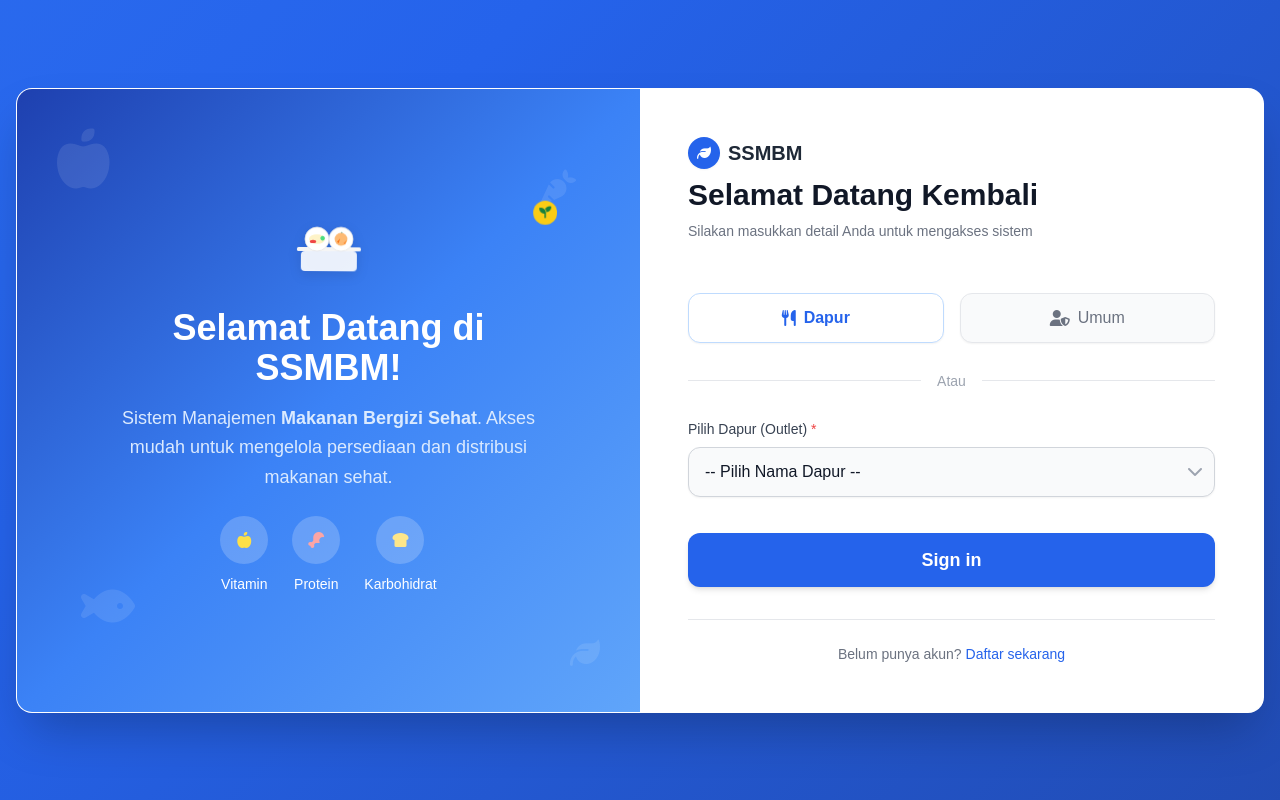
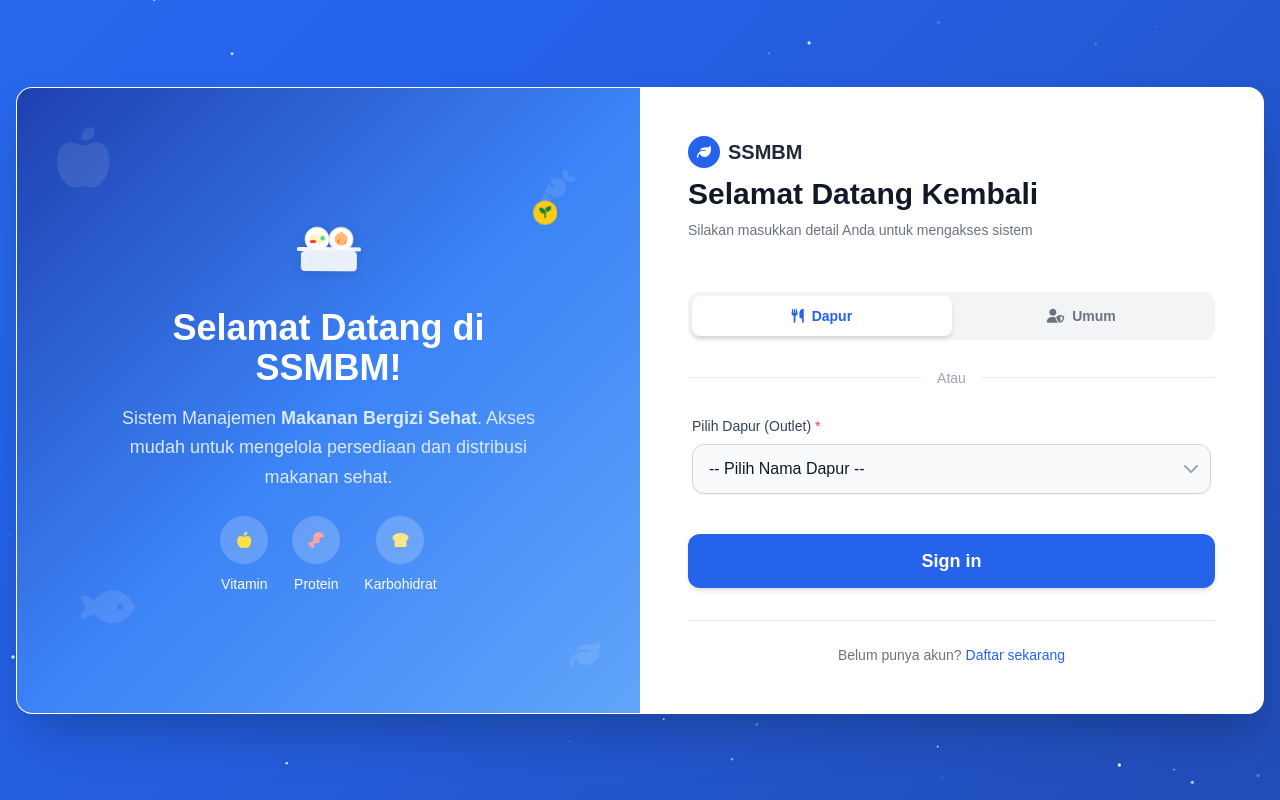
Before and after one commit to ahmadfatoni2025/SCS-Banjarnegara, a PHP site: page /login.php in a window 1280 px wide. Run offline with PHP 8.4, Linux system fonts and the light colour scheme; data comes from the database, SQL or seed files in the repository; some libraries are stand-ins or nearby versions; some web fonts are replaced.

Commit message:
feat: enhance login page with animated star canvas and sliding tab transition UI

```diff
--- a/login.php
+++ b/login.php
@@ -316,6 +316,7 @@ if ($_SERVER["REQUEST_METHOD"] == "POST") {
 <body class="min-h-screen flex items-center justify-center p-4 mobile-optimized">
 
     <div class="animated-bg" id="mainBackground"></div>
+    <canvas id="stars-canvas" class="fixed inset-0 pointer-events-none" style="z-index: -1;"></canvas>
 
     <div class="floating-element" id="floating1" style="width: 100px; height: 100px; top: 10%; left: 10%; animation-delay: 0s;"></div>
     <div class="floating-element" id="floating2" style="width: 150px; height: 150px; top: 70%; left: 80%; animation-delay: 5s;"></div>
@@ -407,13 +408,16 @@ if ($_SERVER["REQUEST_METHOD"] == "POST") {
 
                 <form class="space-y-5" method="POST" action="login.php">
                     <input type="hidden" name="login_type" id="login_type" value="<?php echo htmlspecialchars($active_tab); ?>">
+                                    <!-- Tabs -->
+                    <div class="relative flex p-1 bg-gray-100 rounded-xl">
+                        <!-- Sliding Background Indicator -->
+                        <div id="tab-indicator" class="absolute top-1 bottom-1 left-1 rounded-lg bg-white shadow-md transition-all duration-300 ease-out"
+                             style="width: calc(50% - 4px); transform: <?php echo $active_tab === 'umum' ? 'translateX(100%)' : 'translateX(0)'; ?>;"></div>
 
-                    <!-- Tabs -->
-                    <div class="flex space-x-4">
-                        <button type="button" id="tab-dapur" class="flex-1 py-3 px-4 rounded-xl border <?php echo $active_tab === 'dapur' ? 'border-blue-200 bg-white shadow-sm text-blue-600 font-semibold' : 'border-gray-200 bg-gray-50 shadow-sm text-gray-500 font-medium hover:text-gray-700'; ?> transition-all duration-300 flex items-center justify-center" onclick="switchTab('dapur')">
+                        <button type="button" id="tab-dapur" class="relative z-10 flex-1 py-2.5 px-4 text-center text-sm font-semibold rounded-lg transition-colors duration-300 flex items-center justify-center <?php echo $active_tab === 'dapur' ? 'text-blue-600' : 'text-gray-500 hover:text-gray-700'; ?>" onclick="switchTab('dapur')">
                             <i class="fas fa-utensils mr-2"></i>Dapur
                         </button>
-                        <button type="button" id="tab-umum" class="flex-1 py-3 px-4 rounded-xl border <?php echo $active_tab === 'umum' ? 'border-blue-200 bg-white shadow-sm text-blue-600 font-semibold' : 'border-gray-200 bg-gray-50 shadow-sm text-gray-500 font-medium hover:text-gray-700'; ?> transition-all duration-300 flex items-center justify-center" onclick="switchTab('umum')">
+                        <button type="button" id="tab-umum" class="relative z-10 flex-1 py-2.5 px-4 text-center text-sm font-semibold rounded-lg transition-colors duration-300 flex items-center justify-center <?php echo $active_tab === 'umum' ? 'text-blue-600' : 'text-gray-500 hover:text-gray-700'; ?>" onclick="switchTab('umum')">
                             <i class="fas fa-user-shield mr-2"></i>Umum
                         </button>
                     </div>
@@ -425,29 +429,22 @@ if ($_SERVER["REQUEST_METHOD"] == "POST") {
                         <div class="flex-grow border-t border-gray-200"></div>
                     </div>
 
-                    <div id="form-dynamic-fields" class="transition-opacity duration-500 ease-in-out opacity-100">
-                        <!-- Username Input (Hidden for Dapur) -->
-                        <div class="transform transition-all duration-500<?php echo $active_tab === 'dapur' ? ' hidden' : ''; ?>" id="usernameInputContainer">
-                            <label for="username" class="block text-sm font-medium text-gray-700 mb-2">
-                                Username / Email <span class="text-red-500">*</span>
-                            </label>
-                            <div class="relative">
-                                <input type="text" id="username" name="username" placeholder="Masukkan username"
-                                       class="input-focus block w-full px-4 py-3 border border-gray-300 bg-gray-50 rounded-xl shadow-sm placeholder-gray-400 focus:outline-none focus:ring-2 focus:ring-blue-500 focus:border-blue-500 text-gray-900 transition duration-300">
-                            </div>
-                        </div>
+                    <!-- Tabs Content Viewport with Height Transition -->
+                    <div class="overflow-hidden relative w-full transition-[height] duration-300 ease-in-out" id="tabs-content-viewport">
+                        <div id="tabs-content-track" class="flex transition-transform duration-300 ease-in-out items-start" style="width: 200%; transform: <?php echo $active_tab === 'dapur' ? 'translateX(0%)' : 'translateX(-50%)'; ?>;">
 
-                        <!-- Dapur Select (Shown only for Dapur) -->
-                        <div class="transform transition-all duration-500<?php echo $active_tab !== 'dapur' ? ' hidden' : ''; ?>" id="dapurSelectContainer">
+                            <!-- Dapur Pane -->
+                            <div class="w-1/2 flex-shrink-0 px-1 transition-opacity duration-300 <?php echo $active_tab === 'dapur' ? 'opacity-100' : 'opacity-0 pointer-events-none'; ?>" id="pane-dapur">
+                                <div class="mb-1">
                                     <label for="dapur_select" class="block text-sm font-medium text-gray-700 mb-2">
                                         Pilih Dapur (Outlet) <span class="text-red-500">*</span>
                                     </label>
                                     <div class="relative">
                                         <select id="dapur_select" name="username_dapur"<?php echo $active_tab === 'dapur' ? ' required' : ''; ?>
                                                 class="input-focus block w-full px-4 py-3 border border-gray-300 bg-gray-50 rounded-xl shadow-sm focus:outline-none focus:ring-2 focus:ring-blue-500 focus:border-blue-500 text-gray-900 transition duration-300 appearance-none">
-                                    <option value="" disabled selected>-- Pilih Nama Dapur --</option>
+                                            <option value="" disabled <?php echo empty($_POST['username_dapur']) ? 'selected' : ''; ?>>-- Pilih Nama Dapur --</option>
                                             <?php foreach ($dapur_users as $dapur): ?>
-                                        <option value="<?php echo htmlspecialchars($dapur); ?>"><?php echo htmlspecialchars($dapur); ?></option>
+                                                <option value="<?php echo htmlspecialchars($dapur); ?>" <?php echo (isset($_POST['username_dapur']) && $_POST['username_dapur'] === $dapur) ? 'selected' : ''; ?>><?php echo htmlspecialchars($dapur); ?></option>
                                             <?php endforeach; ?>
                                         </select>
                                         <div class="absolute right-3 top-1/2 transform -translate-y-1/2 text-gray-400 pointer-events-none">
@@ -455,8 +452,22 @@ if ($_SERVER["REQUEST_METHOD"] == "POST") {
                                         </div>
                                     </div>
                                 </div>
+                            </div>
 
-                        <div class="transform transition-all duration-500<?php echo $active_tab === 'dapur' ? ' hidden' : ''; ?>" id="passwordContainer">
+                            <!-- Umum Pane -->
+                            <div class="w-1/2 flex-shrink-0 px-1 transition-opacity duration-300 <?php echo $active_tab === 'umum' ? 'opacity-100' : 'opacity-0 pointer-events-none'; ?>" id="pane-umum">
+                                <div class="space-y-4">
+                                    <div>
+                                        <label for="username" class="block text-sm font-medium text-gray-700 mb-2">
+                                            Username / Email <span class="text-red-500">*</span>
+                                        </label>
+                                        <div class="relative">
+                                            <input type="text" id="username" name="username" placeholder="Masukkan username" value="<?php echo htmlspecialchars($_POST['username'] ?? ''); ?>"<?php echo $active_tab === 'umum' ? ' required' : ''; ?>
+                                                   class="input-focus block w-full px-4 py-3 border border-gray-300 bg-gray-50 rounded-xl shadow-sm placeholder-gray-400 focus:outline-none focus:ring-2 focus:ring-blue-500 focus:border-blue-500 text-gray-900 transition duration-300">
+                                        </div>
+                                    </div>
+
+                                    <div>
                                         <label for="password" class="block text-sm font-medium text-gray-700 mb-2">
                                             Password <span class="text-red-500">*</span>
                                         </label>
@@ -472,7 +483,7 @@ if ($_SERVER["REQUEST_METHOD"] == "POST") {
                                         </div>
                                     </div>
 
-                        <div class="flex items-center justify-between mt-2<?php echo $active_tab === 'dapur' ? ' hidden' : ''; ?>" id="forgotPasswordLink">
+                                    <div class="flex items-center justify-between">
                                         <div class="flex items-center">
                                             <input id="remember_me" name="remember_me" type="checkbox" class="h-4 w-4 text-blue-600 focus:ring-blue-500 border-gray-300 rounded cursor-pointer">
                                             <label for="remember_me" class="ml-2 block text-sm text-gray-600 cursor-pointer">
@@ -482,6 +493,9 @@ if ($_SERVER["REQUEST_METHOD"] == "POST") {
                                         <a href="./lupaPassword.php" class="text-sm font-medium text-blue-600 hover:text-blue-800 transition-colors">
                                             Lupa Password?
                                         </a>
+                                    </div>
+                                </div>
+                            </div>
                         </div>
                     </div>
 
@@ -496,7 +510,7 @@ if ($_SERVER["REQUEST_METHOD"] == "POST") {
                     <p class="text-gray-500 text-sm">
                         Belum punya akun? <a href="./daftar.php" class="text-blue-600 font-medium cursor-pointer hover:text-blue-800">Daftar sekarang</a>
                     </p>
-                </div></div>
+                </div>
             </div>
         </div>
     </div>
@@ -508,80 +522,141 @@ if ($_SERVER["REQUEST_METHOD"] == "POST") {
             const icon = iconElement.querySelector('i');
             if (input.type === "password") {
                 input.type = "text";
+                icon.classList.remove("fa-eye-slash");
+                icon.classList.add("fa-eye");
+            } else {
+                input.type = "password";
                 icon.classList.remove("fa-eye");
                 icon.classList.add("fa-eye-slash");
-            } else {
-                input.type = "password";
-                icon.classList.remove("fa-eye-slash");
-                icon.classList.add("fa-eye");
+            }
+        }
+
+        function updateViewportHeight(tab) {
+            const viewport = document.getElementById('tabs-content-viewport');
+            const activePane = document.getElementById('pane-' + tab);
+            if (viewport && activePane) {
+                viewport.style.height = activePane.offsetHeight + 'px';
             }
         }
 
         function switchTab(tab) {
             const currentTab = document.getElementById('login_type').value;
-            if (currentTab === tab) return; // Mencegah klik berulang pada tab yang sama
+            if (currentTab === tab) return;
 
             document.getElementById('login_type').value = tab;
 
             const tabUmum = document.getElementById('tab-umum');
             const tabDapur = document.getElementById('tab-dapur');
+            const tabIndicator = document.getElementById('tab-indicator');
+            const contentTrack = document.getElementById('tabs-content-track');
 
-            const usernameContainer = document.getElementById('usernameInputContainer');
-            const passwordContainer = document.getElementById('passwordContainer');
-            const forgotPasswordLink = document.getElementById('forgotPasswordLink');
-            const dapurSelectContainer = document.getElementById('dapurSelectContainer');
+            const paneDapur = document.getElementById('pane-dapur');
+            const paneUmum = document.getElementById('pane-umum');
 
             const usernameInput = document.getElementById('username');
             const passwordInput = document.getElementById('password');
             const dapurSelect = document.getElementById('dapur_select');
 
-            const activeClass = "flex-1 py-3 px-4 rounded-xl border border-blue-200 bg-white shadow-sm text-blue-600 font-semibold transition-all duration-300 flex items-center justify-center";
-            const inactiveClass = "flex-1 py-3 px-4 rounded-xl border border-gray-200 bg-gray-50 shadow-sm text-gray-500 font-medium hover:text-gray-700 transition-all duration-300 flex items-center justify-center";
+            if (tab === 'dapur') {
+                // Animate indicator
+                tabIndicator.style.transform = 'translateX(0)';
+                tabDapur.className = "relative z-10 flex-1 py-2.5 px-4 text-center text-sm font-semibold rounded-lg transition-colors duration-300 flex items-center justify-center text-blue-600";
+                tabUmum.className = "relative z-10 flex-1 py-2.5 px-4 text-center text-sm font-semibold rounded-lg transition-colors duration-300 flex items-center justify-center text-gray-500 hover:text-gray-700";
 
-            const formContainer = document.getElementById('form-dynamic-fields');
-
-            // 1. Fade out animasi
-            formContainer.classList.remove('opacity-100');
-            formContainer.classList.add('opacity-0');
-
-            // 2. Tunggu sebentar, lalu ubah konten (saat transparan)
-            setTimeout(() => {
-                if (tab === 'dapur') {
-                    tabDapur.className = activeClass;
-                    tabUmum.className = inactiveClass;
-
-                    dapurSelectContainer.classList.remove('hidden');
-                    usernameContainer.classList.add('hidden');
-                    passwordContainer.classList.add('hidden');
-                    forgotPasswordLink.classList.add('hidden');
+                // Slide track & opacity
+                contentTrack.style.transform = 'translateX(0%)';
+                paneDapur.classList.remove('opacity-0', 'pointer-events-none');
+                paneDapur.classList.add('opacity-100');
+                paneUmum.classList.remove('opacity-100');
+                paneUmum.classList.add('opacity-0', 'pointer-events-none');
 
                 dapurSelect.required = true;
                 usernameInput.required = false;
                 passwordInput.required = false;
             } else {
-                    tabUmum.className = activeClass;
-                    tabDapur.className = inactiveClass;
+                // Animate indicator
+                tabIndicator.style.transform = 'translateX(100%)';
+                tabUmum.className = "relative z-10 flex-1 py-2.5 px-4 text-center text-sm font-semibold rounded-lg transition-colors duration-300 flex items-center justify-center text-blue-600";
+                tabDapur.className = "relative z-10 flex-1 py-2.5 px-4 text-center text-sm font-semibold rounded-lg transition-colors duration-300 flex items-center justify-center text-gray-500 hover:text-gray-700";
 
-                    dapurSelectContainer.classList.add('hidden');
-                    usernameContainer.classList.remove('hidden');
-                    passwordContainer.classList.remove('hidden');
-                    forgotPasswordLink.classList.remove('hidden');
+                // Slide track & opacity
+                contentTrack.style.transform = 'translateX(-50%)';
+                paneUmum.classList.remove('opacity-0', 'pointer-events-none');
+                paneUmum.classList.add('opacity-100');
+                paneDapur.classList.remove('opacity-100');
+                paneDapur.classList.add('opacity-0', 'pointer-events-none');
 
                 dapurSelect.required = false;
                 usernameInput.required = true;
                 passwordInput.required = true;
             }
 
-                // 3. Fade in animasi kembali
-                setTimeout(() => {
-                    formContainer.classList.remove('opacity-0');
-                    formContainer.classList.add('opacity-100');
-                }, 50);
-            }, 200); // Harus sesuai dengan durasi transition-opacity di HTML
+            // Smoothly update container height
+            updateViewportHeight(tab);
         }
 
-        // Mobile optimization
+        function initStarsBackground() {
+            const canvas = document.getElementById('stars-canvas');
+            if (!canvas) return;
+            const ctx = canvas.getContext('2d');
+
+            let stars = [];
+            const numStars = 120;
+
+            function resizeCanvas() {
+                canvas.width = window.innerWidth;
+                canvas.height = window.innerHeight;
+            }
+
+            window.addEventListener('resize', resizeCanvas);
+            resizeCanvas();
+
+            // Create stars
+            for (let i = 0; i < numStars; i++) {
+                stars.push({
+                    x: Math.random() * canvas.width,
+                    y: Math.random() * canvas.height,
+                    radius: Math.random() * 1.5 + 0.3,
+                    opacity: Math.random(),
+                    speed: Math.random() * 0.015 + 0.005,
+                    direction: Math.random() > 0.5 ? 1 : -1
+                });
+            }
+
+            function animate() {
+                ctx.clearRect(0, 0, canvas.width, canvas.height);
+
+                stars.forEach(star => {
+                    // Twinkle effect (opacity oscillation)
+                    star.opacity += star.speed * star.direction;
+                    if (star.opacity > 0.95 || star.opacity < 0.05) {
+                        star.direction *= -1;
+                    }
+
+                    ctx.beginPath();
+                    ctx.arc(star.x, star.y, star.radius, 0, Math.PI * 2);
+                    ctx.fillStyle = `rgba(255, 255, 255, ${star.opacity})`;
+                    ctx.fill();
+                });
+
+                requestAnimationFrame(animate);
+            }
+
+            animate();
+        }
+
+        // Mobile optimization & Initialization
         document.addEventListener('DOMContentLoaded', function() {
+            // Initialize Stars Background
+            initStarsBackground();
+
+            // Set initial viewport height
+            const currentTab = document.getElementById('login_type').value;
+            // Delay slightly to ensure elements are fully rendered to get correct offsets
+            setTimeout(() => {
+                updateViewportHeight(currentTab);
+            }, 150);
+
             // Prevent zoom on focus
             const inputs = document.querySelectorAll('input, select');
             inputs.forEach(input => {
@@ -594,7 +669,13 @@ if ($_SERVER["REQUEST_METHOD"] == "POST") {
             window.addEventListener('orientationchange', function() {
                 setTimeout(function() {
                     window.scrollTo(0, 0);
+                    updateViewportHeight(document.getElementById('login_type').value);
                 }, 100);
+            });
+
+            // Handle window resizing
+            window.addEventListener('resize', function() {
+                updateViewportHeight(document.getElementById('login_type').value);
             });
         });
     </script>
```
Also changed, not shown: dapur.php (+7 -7 lines). Lines whose indentation alone changed are shown as unchanged.
